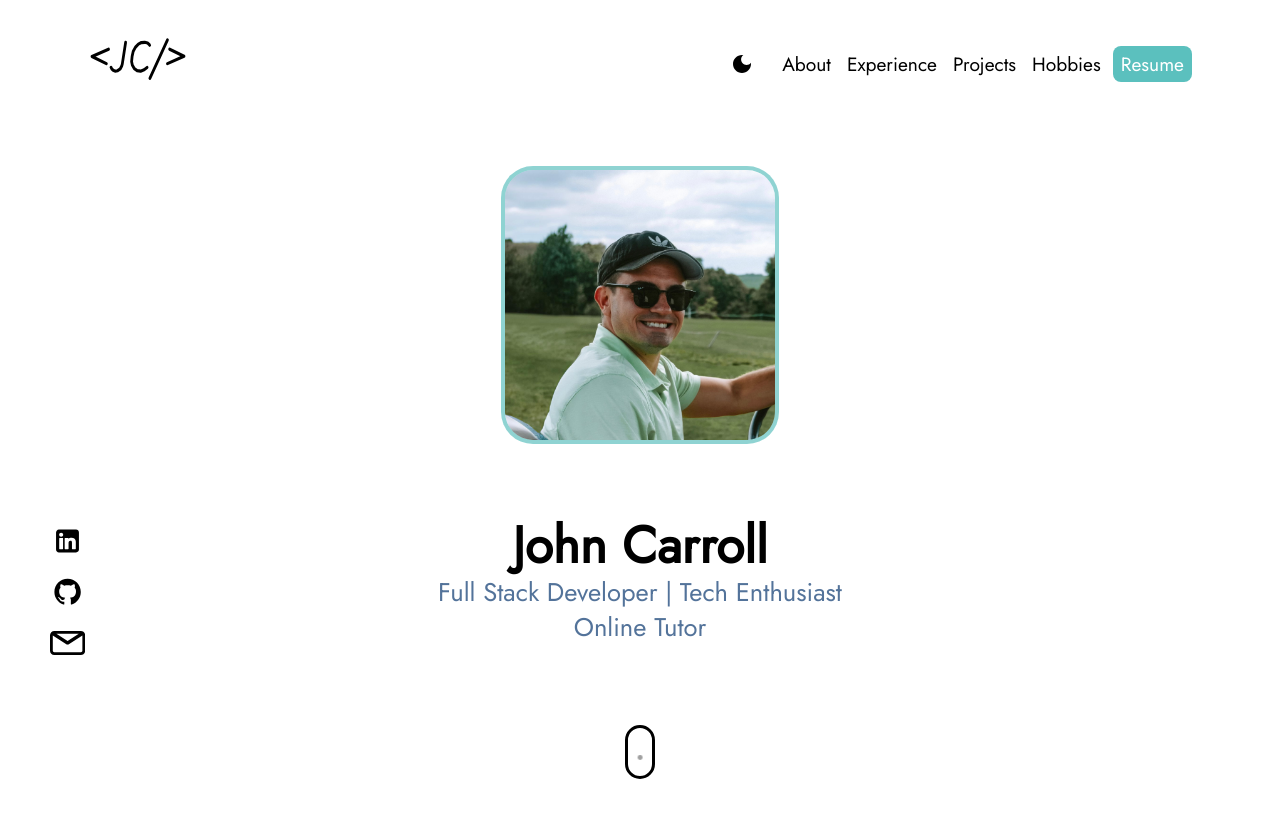
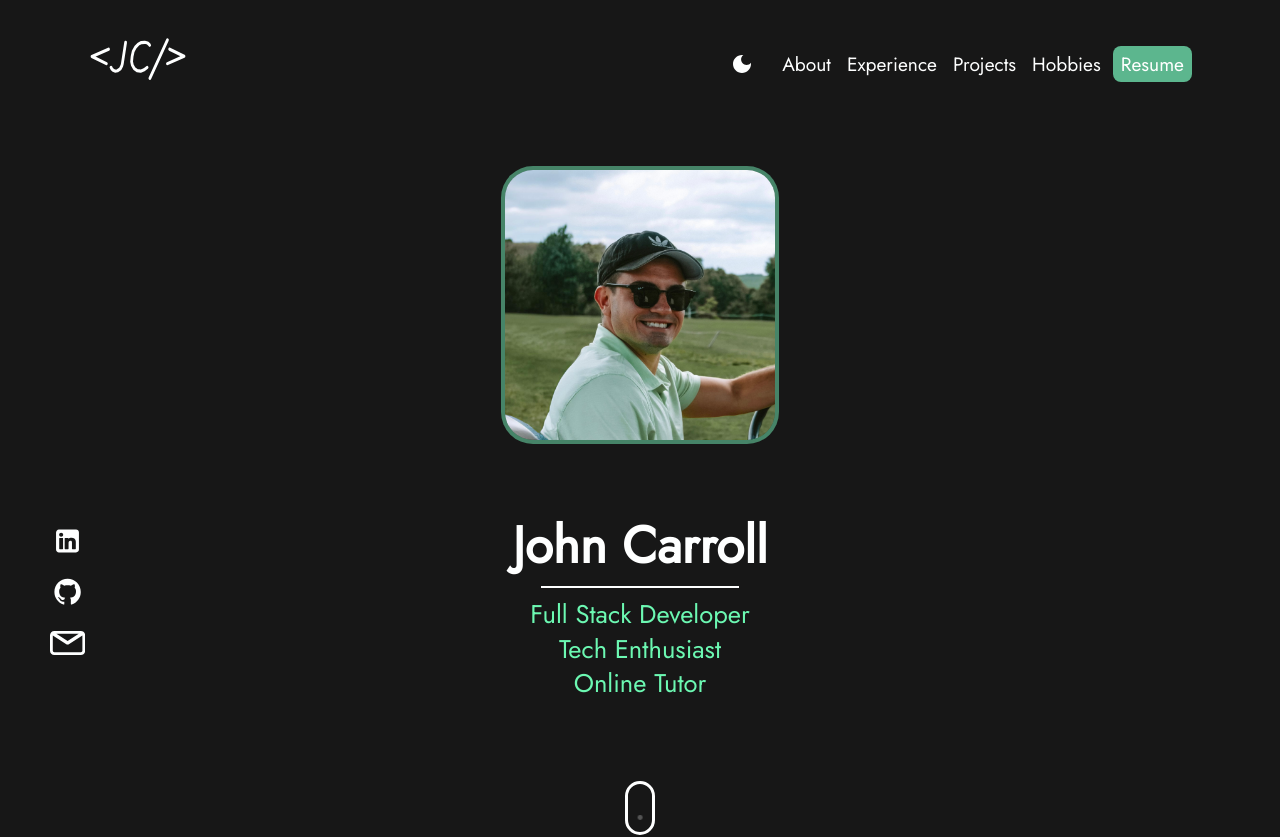
Before and after one commit to johnccarroll/portfolio, a React (Create React App) app: page / in a window 1280 px wide. Shown: the top 837 px of the page. Built offline with nearby package versions, Linux system fonts and the light colour scheme.

Commit message:
styling changes

```diff
--- a/src/App.js
+++ b/src/App.js
@@ -10,7 +10,7 @@ function App() {
   const [theme, setTheme] = useState(() => {
     return window.localStorage.getItem("theme") || "dark";
   });
-  const muiTheme = theme === "dark" ? lightTheme : darkTheme;
+  const muiTheme = theme === "dark" ? darkTheme : lightTheme;
   return (
     <ThemeContext.Provider value={{ theme, setTheme }}>
       <ThemeProvider theme={muiTheme}>
--- a/src/Theme.js
+++ b/src/Theme.js
@@ -1,17 +1,26 @@
 import { createTheme } from "@mui/material";
+
+// Define common colors
+const commonColors = {
+  primary: "#5cb68e",
+  secondary: "#6cf8b2",
+  hover: "#539E8B",
+  white: "#FEFFFF",
+  black: "#000000",
+  gray: "#323232",
+};
 
 export const lightTheme = createTheme({
   components: {
     MuiCssBaseline: {
       styleOverrides: {
-        // Style for the scrollbar
         "*::-webkit-scrollbar": {
           width: "0.4em",
           height: "0.4em",
-          backgroundColor: "#FFFFFF",
+          backgroundColor: commonColors.white,
         },
         "*::-webkit-scrollbar-thumb": {
-          backgroundColor: "#5BC0BE",
+          backgroundColor: commonColors.secondary,
         },
         "*": {
           boxSizing: "unset",
@@ -26,7 +35,7 @@ export const lightTheme = createTheme({
     MuiButton: {
       styleOverrides: {
         root: {
-          color: "#FEFFFF",
+          color: commonColors.white,
           "&:hover": {
             backgroundColor: "transparent",
           },
@@ -48,19 +57,20 @@ export const lightTheme = createTheme({
   },
   palette: {
     background: {
-      main: "#FFFFFF",
+      main: commonColors.white,
     },
     backgroundSecondary: {
-      main: "#5BC0BE",
+      main: commonColors.primary,
     },
     buttonHover: {
-      main: "#3E9F9D",
+      main: commonColors.hover,
     },
     textMain: {
-      main: "#000000",
+      main: commonColors.black,
+      nav: commonColors.white,
     },
     textSecondary: {
-      main: "#53739A",
+      main: commonColors.gray,
     },
   },
 });
@@ -69,14 +79,13 @@ export const darkTheme = createTheme({
   components: {
     MuiCssBaseline: {
       styleOverrides: {
-        // Style for the scrollbar
         "*::-webkit-scrollbar": {
           width: "0.4em",
           height: "0.4em",
-          backgroundColor: "#0B132B",
+          backgroundColor: "#171717",
         },
         "*::-webkit-scrollbar-thumb": {
-          backgroundColor: "#3A506B",
+          backgroundColor: commonColors.secondary,
         },
         "*": {
           boxSizing: "unset",
@@ -91,7 +100,7 @@ export const darkTheme = createTheme({
     MuiButton: {
       styleOverrides: {
         root: {
-          color: "#FEFFFF",
+          color: commonColors.white,
           "&:hover": {
             backgroundColor: "transparent",
           },
@@ -116,16 +125,17 @@ export const darkTheme = createTheme({
       main: "#171717",
     },
     backgroundSecondary: {
-      main: "#3A506B",
+      main: commonColors.primary,
     },
     buttonHover: {
-      main: "#53739A",
+      main: commonColors.hover,
     },
     textMain: {
-      main: "#FEFFFF",
+      main: commonColors.white,
+      nav: commonColors.white,
     },
     textSecondary: {
-      main: "#6FFFE9",
+      main: commonColors.secondary,
     },
   },
 });
--- a/src/components/Loader.js
+++ b/src/components/Loader.js
@@ -46,7 +46,7 @@ const Loader = () => {
         <motion.svg
           xmlns="http://www.w3.org/2000/svg"
           viewBox="0 0 800 200"  // Updated viewBox to fit all characters
-          width="40rem"  // Adjusted width
+          width="30rem"  // Adjusted width
           initial="hidden"
           animate="visible"
         >
--- a/src/components/Navbar.js
+++ b/src/components/Navbar.js
@@ -77,7 +77,7 @@ const StyledAppBarDrawerLink = styled(Link)(({ theme }) => ({
   "& p": {
     animation: "fadeIn",
     animationDuration: "2s",
-    color: theme.palette.textMain.main + " !important",
+    color: theme.palette.textMain.nav + " !important",
     cursor: "pointer",
     fontSize: "1.75rem",
     padding: "0",
@@ -118,7 +118,7 @@ const StyledDrawerCloseIcon = styled(CloseIcon)(({ theme }) => ({
 }));
 const StyledDrawer = styled(Drawer)(({ theme }) => ({
   "& div.MuiPaper-root": {
-    background: "transparent",
+    background: "rgba(0, 0, 0, 0.5)",
     backdropFilter: "blur(10px)",
     height: "100vh !important",
     boxShadow: "none !important",
--- a/src/components/sections/Experience.js
+++ b/src/components/sections/Experience.js
@@ -34,12 +34,12 @@ const StyledCarouselContainer = styled(Container)(({ theme }) => ({
 const StyledCarouselCard = styled("div")(({ theme }) => ({
   borderRadius: "2rem !important",
   padding: "2rem 2rem",
-  backgroundImage: `radial-gradient(ellipse at center, ${theme.palette.backgroundSecondary.main}10, ${theme.palette.backgroundSecondary.main}40)`,
+  backgroundImage: `radial-gradient(ellipse at center, ${theme.palette.backgroundSecondary.main}08, ${theme.palette.backgroundSecondary.main}20)`,
   [theme.breakpoints.down("sm")]: {
     padding: "1.25rem 1.25rem",
   },
   maxWidth: "75%",
-  border: `0.25rem solid ${theme.palette.backgroundSecondary.main}70`,
+  border: `0.25rem solid ${theme.palette.backgroundSecondary.main}50`,
 }));
 const StyledCarouselTitle = styled(Typography)(({ theme }) => ({
   fontSize: "clamp(28px, 4vw, 44px) !important",
--- a/src/components/sections/Hero.js
+++ b/src/components/sections/Hero.js
@@ -1,9 +1,9 @@
-import React, { useEffect, useState } from "react";
-import { Container, Grid, Typography, styled } from "@mui/material";
+import React, {useEffect, useState} from "react";
+import {Container, Grid, Typography, styled} from "@mui/material";
 import "animate.css";
 
 //Component styles//
-const StyledHeroRoot = styled("section")(({ theme }) => ({
+const StyledHeroRoot = styled("section")(({theme}) => ({
     display: "flex",
     flexWrap: "wrap",
     alignContent: "center",
@@ -14,7 +14,7 @@ const StyledHeroRoot = styled("section")(({ theme }) => ({
     minHeight: "100vh",
 }));
 
-const StyledHeroContainer = styled(Container)(({ theme, ismobile }) => ({
+const StyledHeroContainer = styled(Container)(({theme, ismobile}) => ({
     display: "flex !important",
     flex: "1",
     alignItems: "center",
@@ -29,14 +29,11 @@ const StyledHeroContainer = styled(Container)(({ theme, ismobile }) => ({
     },
 }));
 
-const StyledHeroGrid = styled(Grid)(({ ismobile }) => ({
-  alignItems: "center",
-  justifyContent: "space-around",
-  width: "auto",
-  marginBottom: ismobile ? "3.5rem" : "0rem",
+const StyledHeroGrid = styled(Grid)(({ismobile}) => ({
+    alignItems: "center", justifyContent: "space-around", width: "auto", marginBottom: ismobile ? "3.5rem" : "0rem",
 }));
 
-const StyledHeroImage = styled("img")(({ theme }) => ({
+const StyledHeroImage = styled("img")(({theme}) => ({
     animation: "fadeIn",
     animationDuration: "2s",
     width: "270px",
@@ -53,20 +50,19 @@ const StyledHeroImage = styled("img")(({ theme }) => ({
     },
 }));
 
-const StyledHeroText = styled(Grid)(({ theme }) => ({
+const StyledHeroText = styled(Grid)(({theme}) => ({
     textAlign: "center",
     animation: "fadeIn",
     animationDuration: "2s",
     width: "50%",
     paddingLeft: "0 !important",
     [theme.breakpoints.down("sm")]: {
-    width: "80%",
-    margin: "0",
+        width: "80%", margin: "0",
     },
     margin: "2rem 4rem 2rem 4rem ",
 }));
 
-const StyledHeroTitle = styled(Typography)(({ theme }) => ({
+const StyledHeroTitle = styled(Typography)(({theme}) => ({
     fontWeight: "bold !important",
     color: theme.palette.textMain.main,
     marginBottom: theme.spacing(0),
@@ -76,16 +72,14 @@ const StyledHeroTitle = styled(Typography)(({ theme }) => ({
     },
 }));
 
-const StyledHeroSubText = styled(Typography)(({ theme }) => ({
-  color: theme.palette.textSecondary.main + " !important",
-  fontSize: "clamp(20px, 2vw, 26px) !important",
+const StyledHeroSubText = styled(Typography)(({theme}) => ({
+    color: theme.palette.textSecondary.main + " !important", fontSize: "clamp(20px, 2vw, 26px) !important",
 }));
 
-const ScrollerIcon = styled("div")(({ theme }) => ({
+const ScrollerIcon = styled("div")(({theme}) => ({
     "@keyframes wheel": {
         to: {
-      opacity: 0,
-      top: "2.4rem",
+            opacity: 0, top: "2.4rem",
         },
     },
     width: "1.5rem",
@@ -111,53 +105,55 @@ const ScrollerIcon = styled("div")(({ theme }) => ({
     },
 }));
 
+const StyledSeparator = styled("div")(({theme}) => ({
+    height: "2px", width: "50%", // Adjust the width as needed
+    backgroundColor: theme.palette.textMain.main, margin: "10px auto", // Adjust for vertical spacing and auto for horizontal centering
+}));
+
 //End component style//
 
-const Hero = ({ img }) => {
+const Hero = ({img}) => {
     const [isMobile, setIsMobile] = useState(false);
 
     useEffect(() => {
         const userAgent = navigator.userAgent.toLowerCase();
-    const isMobileDevice =
-      /mobile|android|ios|iphone|ipad|ipod|windows phone/i.test(userAgent);
+        const isMobileDevice = /mobile|android|ios|iphone|ipad|ipod|windows phone/i.test(userAgent);
         setIsMobile(isMobileDevice);
     }, []);
 
-  return (
-    <StyledHeroRoot>
+    return (<StyledHeroRoot>
             <StyledHeroContainer ismobile={isMobile}>
                 <StyledHeroGrid ismobile={isMobile} container spacing={0}>
-          <Grid item style={{ paddingLeft: "0 !important" }}>
-            <StyledHeroImage alt="Image of John" src={img} />
+                    <Grid item style={{paddingLeft: "0 !important"}}>
+                        <StyledHeroImage alt="Image of John" src={img}/>
                     </Grid>
                     <StyledHeroText item>
                         <StyledHeroTitle component="h1" variant="h2">
                             John Carroll
                         </StyledHeroTitle>
+                        <StyledSeparator/>
                         <StyledHeroSubText component="h1" variant="h5">
-              Full Stack Developer | Tech Enthusiast
+                            Full Stack Developer
                         </StyledHeroSubText>
+
+                        <StyledHeroSubText component="h1" variant="h5">
+                            Tech Enthusiast
+                        </StyledHeroSubText>
+
                         <StyledHeroSubText component="h1" variant="h5">
                             Online Tutor
                         </StyledHeroSubText>
                     </StyledHeroText>
                 </StyledHeroGrid>
             </StyledHeroContainer>
-      {isMobile ? (
-        <></>
-      ) : (
-        <div
+            {isMobile ? (<></>) : (<div
                     style={{
-            marginTop: "2rem",
-            animation: "fadeInUp",
-            animationDuration: "1s",
+                        marginTop: "2rem", animation: "fadeInUp", animationDuration: "1s",
                     }}
                 >
-          <ScrollerIcon />
-        </div>
-      )}
-    </StyledHeroRoot>
-  );
+                    <ScrollerIcon/>
+                </div>)}
+        </StyledHeroRoot>);
 };
 
 export default Hero;
```
Lines whose indentation alone changed are shown as unchanged.
